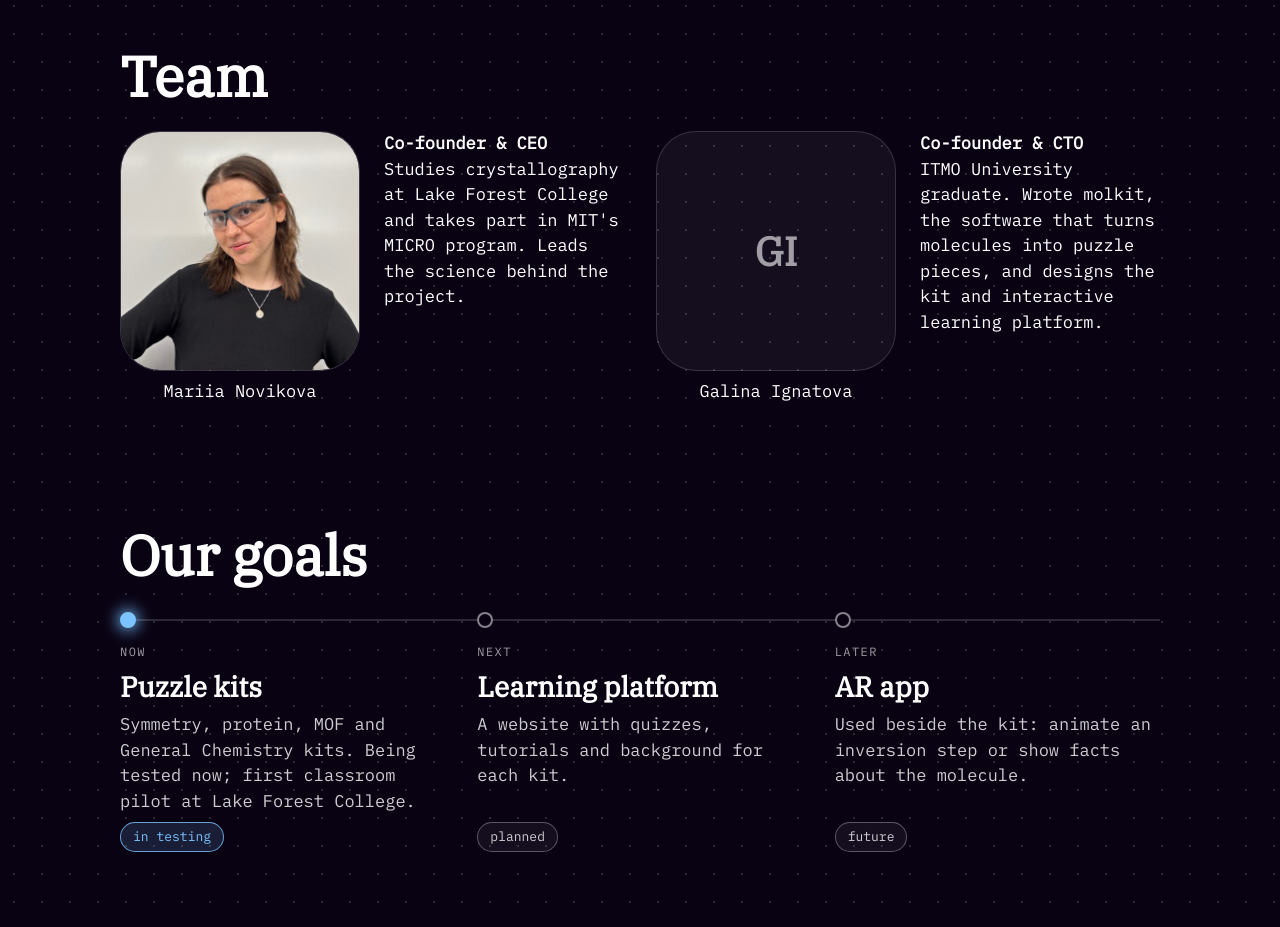
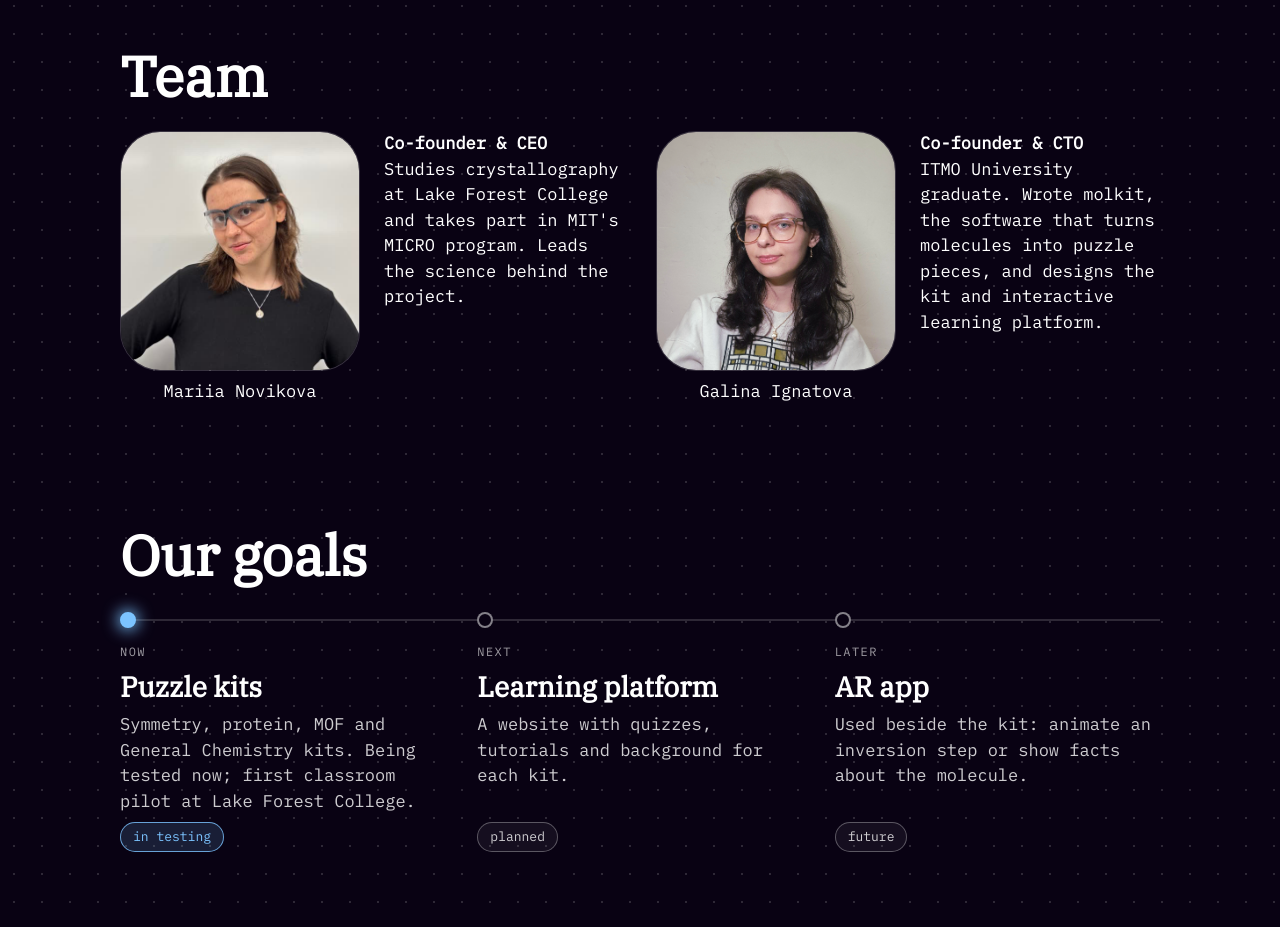
Before and after one commit to galigna/sphere, a React (Vite) app: page / in a window 1280 px wide. Shown: the part 2780-3707 px from the top of the page. Built offline with nearby package versions, Linux system fonts and the light colour scheme; no server answers.

Commit message:
Nwe photo for Galina's avatar

```diff
--- a/src/content.js
+++ b/src/content.js
@@ -38,6 +38,7 @@ export const TEAM = [
   {
     name: 'Galina Ignatova',
     role: 'Co-founder & CTO',
+    photo: `${import.meta.env.BASE_URL}team/galina.jpg`,
     bio: 'ITMO University graduate. Wrote molkit, the software that turns molecules into puzzle pieces, and designs the kit and interactive learning platform.',
   },
 ]
```
Also changed, not shown: public/team/galina.jpg (added).
